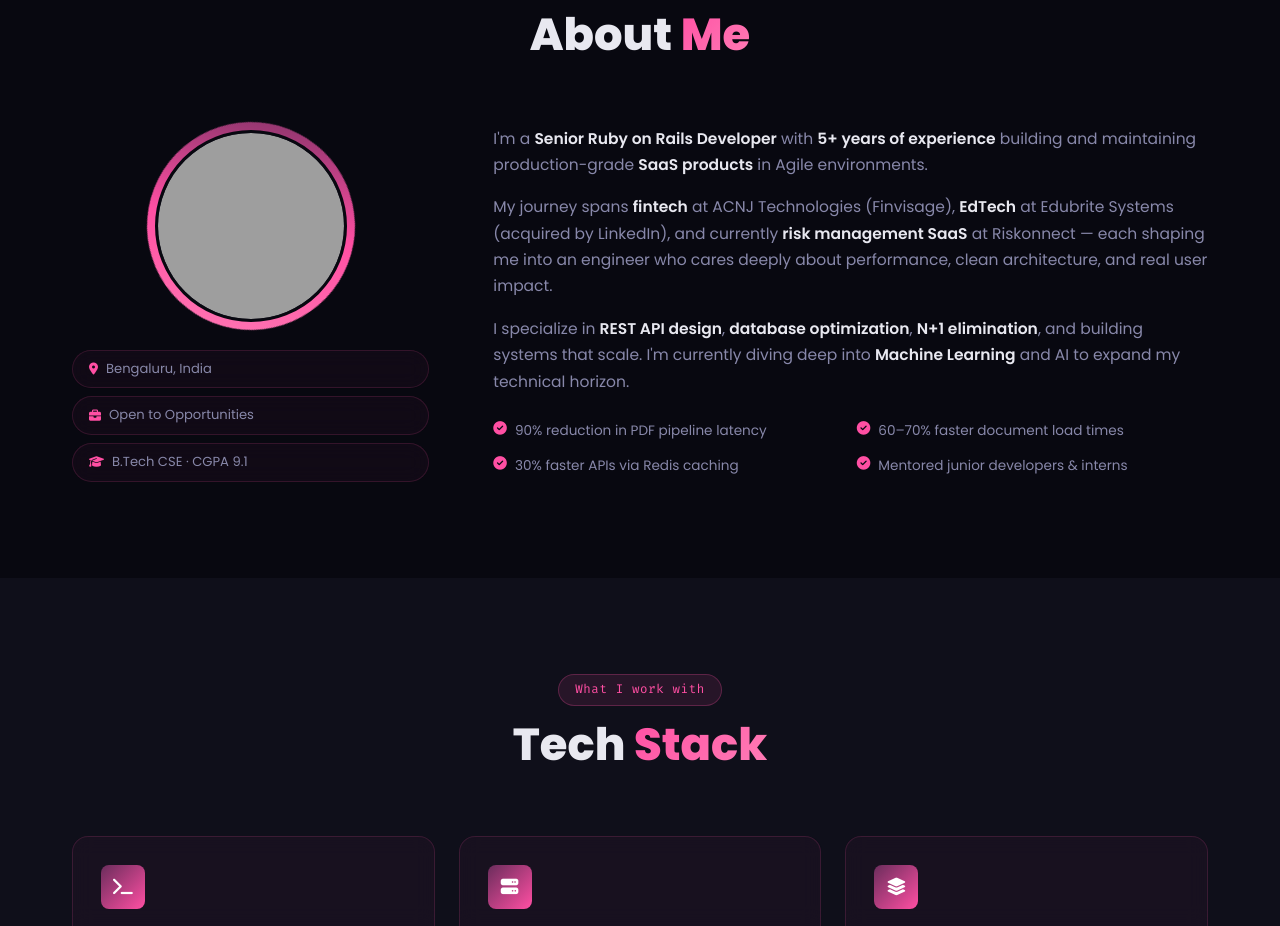
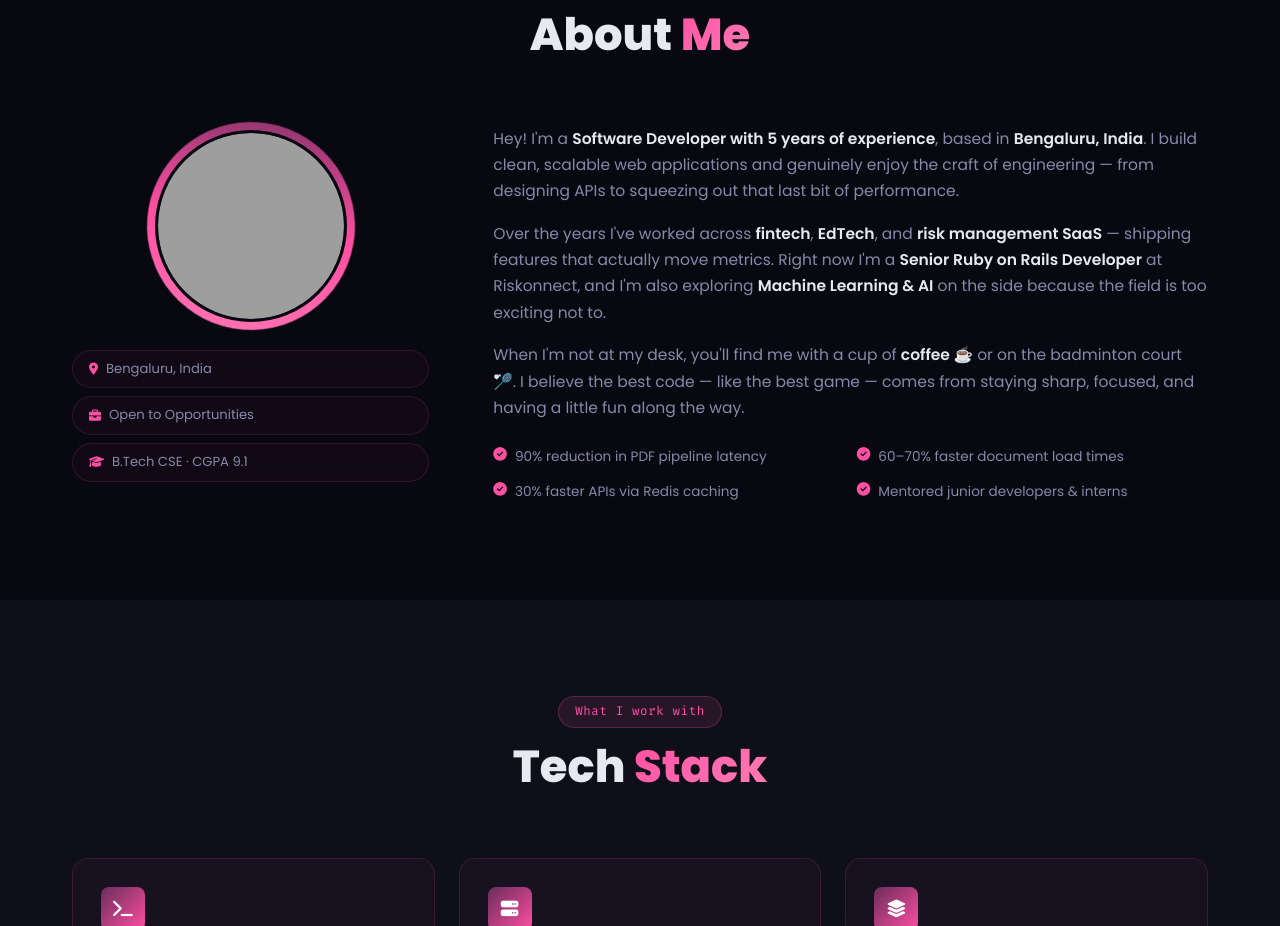
Before and after one commit to sagarikadaripa/sagarika-daripa, a plain HTML site: page index.html in a window 1280 px wide. Shown: the part 933-1859 px from the top of the page. Drawn offline with Linux system fonts and the light colour scheme; grey boxes are pictures that could not be loaded; animation ran at ten frames a second.

Commit message:
Update About Me, add PDF resume, fix resume download link
Co-authored-by: Cursor <cursoragent@cursor.com>

```diff
--- a/index.html
+++ b/index.html
@@ -59,7 +59,7 @@
       <p class="hero-tagline">Building scalable products, solving complex problems,<br>and continuously learning.</p>
       <div class="hero-cta">
         <a href="#projects" class="btn btn-primary"><i class="fas fa-rocket"></i> View Projects</a>
-        <a href="Sagarika_Daripa_Resume_Updated.html" target="_blank" class="btn btn-outline"><i class="fas fa-download"></i> Download Resume</a>
+        <a href="Sagarika_Daripa.pdf" target="_blank" class="btn btn-outline"><i class="fas fa-download"></i> Download Resume</a>
         <a href="#contact" class="btn btn-ghost"><i class="fas fa-paper-plane"></i> Contact Me</a>
       </div>
       <div class="hero-stats">
@@ -101,13 +101,13 @@
         </div>
         <div class="about-text reveal">
           <p>
-            I'm a <strong>Senior Ruby on Rails Developer</strong> with <strong>5+ years of experience</strong> building and maintaining production-grade <strong>SaaS products</strong> in Agile environments.
+            Hey! I'm a <strong>Software Developer with 5 years of experience</strong>, based in <strong>Bengaluru, India</strong>. I build clean, scalable web applications and genuinely enjoy the craft of engineering — from designing APIs to squeezing out that last bit of performance.
           </p>
           <p>
-            My journey spans <strong>fintech</strong> at ACNJ Technologies (Finvisage), <strong>EdTech</strong> at Edubrite Systems (acquired by LinkedIn), and currently <strong>risk management SaaS</strong> at Riskonnect — each shaping me into an engineer who cares deeply about performance, clean architecture, and real user impact.
+            Over the years I've worked across <strong>fintech</strong>, <strong>EdTech</strong>, and <strong>risk management SaaS</strong> — shipping features that actually move metrics. Right now I'm a <strong>Senior Ruby on Rails Developer</strong> at Riskonnect, and I'm also exploring <strong>Machine Learning & AI</strong> on the side because the field is too exciting not to.
           </p>
           <p>
-            I specialize in <strong>REST API design</strong>, <strong>database optimization</strong>, <strong>N+1 elimination</strong>, and building systems that scale. I'm currently diving deep into <strong>Machine Learning</strong> and AI to expand my technical horizon.
+            When I'm not at my desk, you'll find me with a cup of <strong>coffee ☕</strong> or on the badminton court 🏸. I believe the best code — like the best game — comes from staying sharp, focused, and having a little fun along the way.
           </p>
           <div class="about-highlights">
             <div class="highlight-item"><i class="fas fa-check-circle"></i> 90% reduction in PDF pipeline latency</div>
```
Also changed, not shown: 1 other file.
